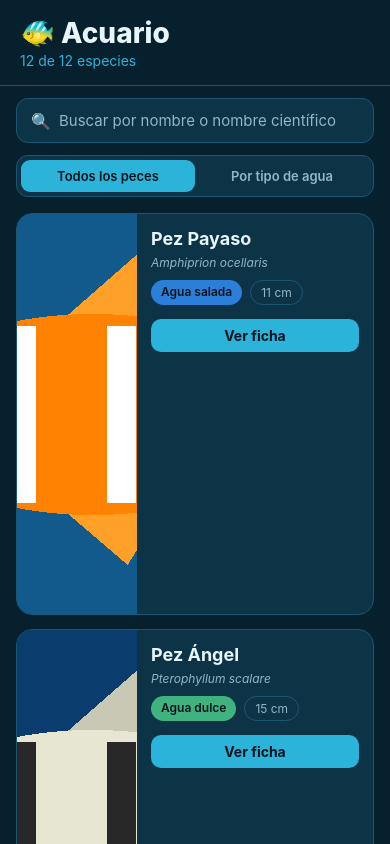
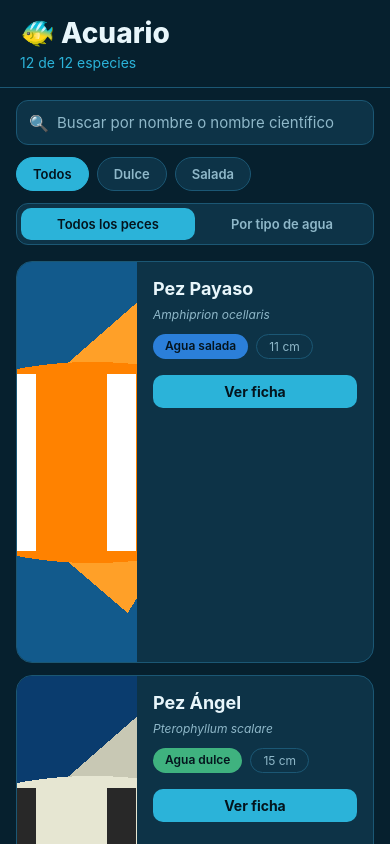
Before and after one commit to 8damara8/Aqua-Project, a React Native app: screen / in a window 390 px wide. Built offline with nearby package versions, Linux system fonts and the light colour scheme.

Commit message:
feat(week-02): tema con spacing y typography, y chips de filtro Todos/Dulce/Salada

```diff
--- a/src/components/BuscadorPeces.tsx
+++ b/src/components/BuscadorPeces.tsx
@@ -1,6 +1,8 @@
 import React from 'react';
 import { Keyboard, Pressable, StyleSheet, Text, TextInput, View } from 'react-native';
 import { colors } from '../theme/colors';
+import { radius, spacing } from '../theme/spacing';
+import { typography } from '../theme/typography';
 
 interface BuscadorPecesProps {
   valor: string;
@@ -42,26 +44,26 @@ const styles = StyleSheet.create({
   contenedor: {
     flexDirection: 'row',
     alignItems: 'center',
-    marginHorizontal: 16,
-    marginTop: 12,
-    paddingHorizontal: 14,
+    marginHorizontal: spacing.lg,
+    marginTop: spacing.md,
+    paddingHorizontal: spacing.md,
     backgroundColor: colors.tarjeta,
-    borderRadius: 12,
+    borderRadius: radius.md,
     borderWidth: 1,
     borderColor: colors.borde,
-    gap: 8,
+    gap: spacing.sm,
   },
   icono: {
-    fontSize: 16,
+    ...typography.icono,
   },
   input: {
     flex: 1,
-    paddingVertical: 12,
-    fontSize: 15,
+    paddingVertical: spacing.md,
+    ...typography.cuerpo,
     color: colors.textoPrincipal,
   },
   borrar: {
-    fontSize: 16,
+    ...typography.icono,
     color: colors.textoSecundario,
   },
 });
--- /dev/null
+++ b/src/components/ChipsFiltro.tsx
@@ -0,0 +1,89 @@
+import React from 'react';
+import { Pressable, StyleSheet, Text, View } from 'react-native';
+import { colors } from '../theme/colors';
+import { radius, spacing } from '../theme/spacing';
+import { typography } from '../theme/typography';
+import type { FiltroAgua } from '../types';
+
+interface ChipsFiltroProps {
+  valor: FiltroAgua;
+  onCambiar: (filtro: FiltroAgua) => void;
+}
+
+// Opciones: el valor interno y el texto que ve el usuario
+const opciones: { filtro: FiltroAgua; etiqueta: string }[] = [
+  { filtro: 'todos', etiqueta: 'Todos' },
+  { filtro: 'dulce', etiqueta: 'Dulce' },
+  { filtro: 'salada', etiqueta: 'Salada' },
+];
+
+// Chips para filtrar por tipo de agua. El chip activo cambia de color.
+export function ChipsFiltro({ valor, onCambiar }: ChipsFiltroProps): React.JSX.Element {
+  // Color del chip cuando está activo (cada filtro tiene el suyo)
+  const estiloActivo = {
+    todos: styles.activoTodos,
+    dulce: styles.activoDulce,
+    salada: styles.activoSalada,
+  };
+
+  return (
+    <View style={styles.contenedor}>
+      {opciones.map(({ filtro, etiqueta }) => {
+        const activo = filtro === valor;
+        return (
+          <Pressable
+            key={filtro}
+            onPress={() => onCambiar(filtro)}
+            // Array de estilos: base + color si está activo + atenuado al presionar
+            style={({ pressed }) => [
+              styles.chip,
+              activo && estiloActivo[filtro],
+              pressed && styles.presionado,
+            ]}
+          >
+            <Text style={[styles.texto, activo && styles.textoActivo]}>{etiqueta}</Text>
+          </Pressable>
+        );
+      })}
+    </View>
+  );
+}
+
+const styles = StyleSheet.create({
+  contenedor: {
+    flexDirection: 'row',
+    gap: spacing.sm,
+    marginHorizontal: spacing.lg,
+    marginTop: spacing.md,
+  },
+  chip: {
+    paddingHorizontal: spacing.lg,
+    paddingVertical: spacing.sm,
+    borderRadius: radius.pill,
+    borderWidth: 1,
+    borderColor: colors.borde,
+    backgroundColor: colors.tarjeta,
+  },
+  activoTodos: {
+    backgroundColor: colors.acento,
+    borderColor: colors.acento,
+  },
+  activoDulce: {
+    backgroundColor: colors.dulce,
+    borderColor: colors.dulce,
+  },
+  activoSalada: {
+    backgroundColor: colors.salada,
+    borderColor: colors.salada,
+  },
+  presionado: {
+    opacity: 0.7,
+  },
+  texto: {
+    ...typography.control,
+    color: colors.textoSecundario,
+  },
+  textoActivo: {
+    color: colors.botonTexto,
+  },
+});
--- a/src/components/EncabezadoSeccion.tsx
+++ b/src/components/EncabezadoSeccion.tsx
@@ -1,6 +1,8 @@
 import React from 'react';
 import { StyleSheet, Text, View } from 'react-native';
 import { colors } from '../theme/colors';
+import { spacing } from '../theme/spacing';
+import { typography } from '../theme/typography';
 import type { TipoAgua } from '../types';
 
 interface EncabezadoSeccionProps {
@@ -31,8 +33,8 @@ const styles = StyleSheet.create({
   contenedor: {
     flexDirection: 'row',
     alignItems: 'center',
-    gap: 8,
-    paddingVertical: 10,
+    gap: spacing.sm,
+    paddingVertical: spacing.md,
     // Fondo igual al de la pantalla: así, al quedar fijo arriba (sticky),
     // las tarjetas no se ven por detrás del encabezado
     backgroundColor: colors.fondo,
@@ -49,12 +51,11 @@ const styles = StyleSheet.create({
     backgroundColor: colors.salada,
   },
   titulo: {
-    fontSize: 16,
-    fontWeight: '700',
+    ...typography.tituloSeccion,
     color: colors.textoPrincipal,
   },
   cantidad: {
-    fontSize: 14,
+    ...typography.subtitulo,
     color: colors.textoSecundario,
   },
 });
--- a/src/components/ListaPecesAgrupada.tsx
+++ b/src/components/ListaPecesAgrupada.tsx
@@ -5,6 +5,7 @@ import type {
   SectionListData,
   SectionListRenderItem,
 } from 'react-native';
+import { spacing } from '../theme/spacing';
 import { cerrarTeclado } from '../utils/cerrarTeclado';
 import { EncabezadoSeccion } from './EncabezadoSeccion';
 import { ListaVacia } from './ListaVacia';
@@ -80,7 +81,7 @@ export function ListaPecesAgrupada({
 
 const styles = StyleSheet.create({
   lista: {
-    paddingHorizontal: 16,
-    paddingBottom: 16,
+    paddingHorizontal: spacing.lg,
+    paddingBottom: spacing.lg,
   },
 });
--- a/src/components/ListaVacia.tsx
+++ b/src/components/ListaVacia.tsx
@@ -1,6 +1,8 @@
 import React from 'react';
 import { StyleSheet, Text, View } from 'react-native';
 import { colors } from '../theme/colors';
+import { spacing } from '../theme/spacing';
+import { typography } from '../theme/typography';
 
 interface ListaVaciaProps {
   mensaje: string;
@@ -19,14 +21,14 @@ export function ListaVacia({ mensaje }: ListaVaciaProps): React.JSX.Element {
 const styles = StyleSheet.create({
   contenedor: {
     alignItems: 'center',
-    paddingVertical: 48,
-    gap: 8,
+    paddingVertical: spacing.xxxl,
+    gap: spacing.sm,
   },
   emoji: {
-    fontSize: 40,
+    ...typography.emojiGrande,
   },
   texto: {
-    fontSize: 15,
+    ...typography.cuerpo,
     color: colors.textoSecundario,
     textAlign: 'center',
   },
--- a/src/components/PezCard.tsx
+++ b/src/components/PezCard.tsx
@@ -1,6 +1,8 @@
 import React from 'react';
 import { Alert, Image, Pressable, StyleSheet, Text, View } from 'react-native';
 import { colors } from '../theme/colors';
+import { radius, spacing } from '../theme/spacing';
+import { typography } from '../theme/typography';
 import type { Pez } from '../types';
 
 interface PezCardProps {
@@ -53,7 +55,7 @@ const styles = StyleSheet.create({
   tarjeta: {
     flexDirection: 'row', // imagen a la izquierda, info a la derecha
     backgroundColor: colors.tarjeta,
-    borderRadius: 16,
+    borderRadius: radius.lg,
     borderWidth: 1,
     borderColor: colors.borde,
     overflow: 'hidden',
@@ -64,29 +66,27 @@ const styles = StyleSheet.create({
   },
   info: {
     flex: 1, // usa el espacio que sobra
-    padding: 14,
-    gap: 6,
+    padding: spacing.lg,
+    gap: spacing.sm,
   },
   nombre: {
-    fontSize: 18,
-    fontWeight: '700',
+    ...typography.nombre,
     color: colors.textoPrincipal,
   },
   cientifico: {
-    fontSize: 12,
-    fontStyle: 'italic',
+    ...typography.cientifico,
     color: colors.textoSecundario,
   },
   etiquetas: {
     flexDirection: 'row',
     flexWrap: 'wrap',
-    gap: 8,
-    marginTop: 4,
+    gap: spacing.sm,
+    marginTop: spacing.xs,
   },
   etiqueta: {
-    paddingHorizontal: 10,
-    paddingVertical: 4,
-    borderRadius: 999,
+    paddingHorizontal: spacing.md,
+    paddingVertical: spacing.xs,
+    borderRadius: radius.pill,
   },
   aguaDulce: {
     backgroundColor: colors.dulce,
@@ -95,25 +95,24 @@ const styles = StyleSheet.create({
     backgroundColor: colors.salada,
   },
   etiquetaTexto: {
-    fontSize: 12,
-    fontWeight: '600',
+    ...typography.etiqueta,
     color: colors.botonTexto,
   },
   etiquetaBorde: {
-    paddingHorizontal: 10,
-    paddingVertical: 4,
-    borderRadius: 999,
+    paddingHorizontal: spacing.md,
+    paddingVertical: spacing.xs,
+    borderRadius: radius.pill,
     borderWidth: 1,
     borderColor: colors.borde,
   },
   etiquetaBordeTexto: {
-    fontSize: 12,
+    ...typography.etiquetaSecundaria,
     color: colors.textoSecundario,
   },
   boton: {
-    marginTop: 8,
-    paddingVertical: 8,
-    borderRadius: 10,
+    marginTop: spacing.sm,
+    paddingVertical: spacing.sm,
+    borderRadius: radius.sm,
     alignItems: 'center',
     backgroundColor: colors.boton,
   },
@@ -121,7 +120,7 @@ const styles = StyleSheet.create({
     backgroundColor: colors.botonPresionado,
   },
   botonTexto: {
-    fontWeight: '700',
+    ...typography.boton,
     color: colors.botonTexto,
   },
 });
--- a/src/components/SelectorVista.tsx
+++ b/src/components/SelectorVista.tsx
@@ -1,6 +1,8 @@
 import React from 'react';
 import { Pressable, StyleSheet, Text, View } from 'react-native';
 import { colors } from '../theme/colors';
+import { radius, spacing } from '../theme/spacing';
+import { typography } from '../theme/typography';
 import type { ModoVista } from '../types';
 
 interface SelectorVistaProps {
@@ -38,26 +40,25 @@ export function SelectorVista({ valor, onCambiar }: SelectorVistaProps): React.J
 const styles = StyleSheet.create({
   contenedor: {
     flexDirection: 'row',
-    marginHorizontal: 16,
-    marginTop: 12,
-    padding: 4,
+    marginHorizontal: spacing.lg,
+    marginTop: spacing.md,
+    padding: spacing.xs,
     backgroundColor: colors.tarjeta,
-    borderRadius: 12,
+    borderRadius: radius.md,
     borderWidth: 1,
     borderColor: colors.borde,
   },
   opcion: {
     flex: 1, // cada opción ocupa la mitad
-    paddingVertical: 8,
+    paddingVertical: spacing.sm,
     alignItems: 'center',
-    borderRadius: 9,
+    borderRadius: radius.sm,
   },
   opcionActiva: {
     backgroundColor: colors.acento,
   },
   texto: {
-    fontSize: 13,
-    fontWeight: '600',
+    ...typography.control,
     color: colors.textoSecundario,
   },
   textoActivo: {
--- a/src/components/SeparadorLista.tsx
+++ b/src/components/SeparadorLista.tsx
@@ -1,5 +1,6 @@
 import React from 'react';
 import { StyleSheet, View } from 'react-native';
+import { spacing } from '../theme/spacing';
 
 // Espacio vertical entre tarjetas (lo usa ItemSeparatorComponent de FlatList)
 export function SeparadorLista(): React.JSX.Element {
@@ -8,6 +9,6 @@ export function SeparadorLista(): React.JSX.Element {
 
 const styles = StyleSheet.create({
   separador: {
-    height: 14,
+    height: spacing.md,
   },
 });
--- a/src/screens/HomeScreen.tsx
+++ b/src/screens/HomeScreen.tsx
@@ -11,6 +11,7 @@ import {
 import type { ListRenderItem } from 'react-native';
 import { SafeAreaView } from 'react-native-safe-area-context';
 import { BuscadorPeces } from '../components/BuscadorPeces';
+import { ChipsFiltro } from '../components/ChipsFiltro';
 import { ListaPecesAgrupada } from '../components/ListaPecesAgrupada';
 import { ListaVacia } from '../components/ListaVacia';
 import { PezCard } from '../components/PezCard';
@@ -18,7 +19,9 @@ import { SelectorVista } from '../components/SelectorVista';
 import { SeparadorLista } from '../components/SeparadorLista';
 import { peces } from '../data/peces';
 import { colors } from '../theme/colors';
-import type { ModoVista, Pez } from '../types';
+import { spacing } from '../theme/spacing';
+import { typography } from '../theme/typography';
+import type { FiltroAgua, ModoVista, Pez } from '../types';
 import { cerrarTeclado } from '../utils/cerrarTeclado';
 import { normalizarTexto } from '../utils/normalizarTexto';
 
@@ -32,6 +35,8 @@ const obtenerClave = (pez: Pez): string => pez.id;
 export function HomeScreen(): React.JSX.Element {
   // Texto que escribe el usuario en el buscador
   const [busqueda, setBusqueda] = useState('');
+  // Filtro por tipo de agua (chips)
+  const [filtroAgua, setFiltroAgua] = useState<FiltroAgua>('todos');
   // Vista activa: lista simple o agrupada por tipo de agua
   const [vista, setVista] = useState<ModoVista>('lista');
   // true mientras se "recarga" la lista (muestra el círculo de carga)
@@ -47,23 +52,28 @@ export function HomeScreen(): React.JSX.Element {
     }, 1500);
   }, []);
 
-  // Filtra por nombre o nombre científico. useMemo evita repetir el cálculo
-  // en cada render: solo se recalcula si cambia la búsqueda.
+  // Aplica los dos filtros a la vez: tipo de agua (chips) y texto (buscador, por
+  // nombre o nombre científico). useMemo evita repetir el cálculo en cada render:
+  // solo se recalcula si cambia la búsqueda o el filtro.
   const pecesFiltrados = useMemo(() => {
     const termino = normalizarTexto(busqueda);
-    if (termino === '') {
-      return peces;
-    }
-    return peces.filter(
-      (pez) =>
+    return peces.filter((pez) => {
+      const coincideAgua = filtroAgua === 'todos' || pez.tipoAgua === filtroAgua;
+      const coincideTexto =
+        termino === '' ||
         normalizarTexto(pez.nombre).includes(termino) ||
-        normalizarTexto(pez.nombreCientifico).includes(termino),
-    );
-  }, [busqueda]);
+        normalizarTexto(pez.nombreCientifico).includes(termino);
+      return coincideAgua && coincideTexto;
+    });
+  }, [busqueda, filtroAgua]);
 
-  // Mensaje cuando no hay resultados (distinto si se está buscando)
-  const mensajeVacio =
-    busqueda === '' ? 'No hay peces en el acuario' : `Ningún pez coincide con "${busqueda}"`;
+  // Mensaje cuando no hay resultados (distinto si hay búsqueda, filtro o nada)
+  let mensajeVacio = 'No hay peces en el acuario';
+  if (busqueda !== '') {
+    mensajeVacio = `Ningún pez coincide con "${busqueda}"`;
+  } else if (filtroAgua !== 'todos') {
+    mensajeVacio = `No hay peces de agua ${filtroAgua}`;
+  }
 
   // Mismo control de refresco para las dos listas
   const controlRefresco = (
@@ -105,6 +115,9 @@ export function HomeScreen(): React.JSX.Element {
         {/* Buscador: filtra la lista mientras se escribe */}
         <BuscadorPeces valor={busqueda} onCambiar={setBusqueda} />
 
+        {/* Chips: filtran por tipo de agua */}
+        <ChipsFiltro valor={filtroAgua} onCambiar={setFiltroAgua} />
+
         {/* Selector: lista simple o agrupada por tipo de agua */}
         <SelectorVista valor={vista} onCambiar={setVista} />
 
@@ -142,22 +155,21 @@ const styles = StyleSheet.create({
     backgroundColor: colors.fondo,
   },
   encabezado: {
-    paddingHorizontal: 20,
-    paddingVertical: 16,
+    paddingHorizontal: spacing.xl,
+    paddingVertical: spacing.lg,
     borderBottomWidth: 1,
     borderBottomColor: colors.borde,
   },
   titulo: {
-    fontSize: 28,
-    fontWeight: '800',
+    ...typography.titulo,
     color: colors.textoPrincipal,
   },
   subtitulo: {
-    marginTop: 2,
-    fontSize: 14,
+    marginTop: spacing.xs,
+    ...typography.subtitulo,
     color: colors.acento,
   },
   lista: {
-    padding: 16,
+    padding: spacing.lg,
   },
 });
--- /dev/null
+++ b/src/theme/spacing.ts
@@ -0,0 +1,19 @@
+// Escala de espaciados: usar estos valores en lugar de números sueltos
+// (margin, padding, gap) mantiene la app consistente.
+export const spacing = {
+  xs: 4,
+  sm: 8,
+  md: 12,
+  lg: 16,
+  xl: 20,
+  xxl: 24,
+  xxxl: 48,
+} as const;
+
+// Esquinas redondeadas
+export const radius = {
+  sm: 10,
+  md: 12,
+  lg: 16,
+  pill: 999, // totalmente redondeado (etiquetas y chips)
+} as const;
--- /dev/null
+++ b/src/theme/typography.ts
@@ -0,0 +1,19 @@
+import type { TextStyle } from 'react-native';
+
+// Estilos de texto listos para reutilizar. Se combinan con el color en cada componente:
+//   nombre: { ...typography.nombre, color: colors.textoPrincipal }
+// `satisfies` comprueba que sean estilos de texto válidos sin perder los valores exactos.
+export const typography = {
+  titulo: { fontSize: 28, fontWeight: '800' },
+  subtitulo: { fontSize: 14 },
+  tituloSeccion: { fontSize: 16, fontWeight: '700' },
+  nombre: { fontSize: 18, fontWeight: '700' },
+  cientifico: { fontSize: 12, fontStyle: 'italic' },
+  etiqueta: { fontSize: 12, fontWeight: '600' },
+  etiquetaSecundaria: { fontSize: 12 },
+  cuerpo: { fontSize: 15 },
+  control: { fontSize: 13, fontWeight: '600' },
+  boton: { fontSize: 14, fontWeight: '700' },
+  icono: { fontSize: 16 },
+  emojiGrande: { fontSize: 40 },
+} as const satisfies Record<string, TextStyle>;
--- a/src/types/index.ts
+++ b/src/types/index.ts
@@ -23,3 +23,6 @@ export interface SeccionPeces {
   titulo: string;
   data: Pez[];
 }
+
+// Filtro por tipo de agua: todos o solo uno de los dos tipos
+export type FiltroAgua = 'todos' | TipoAgua;
```
